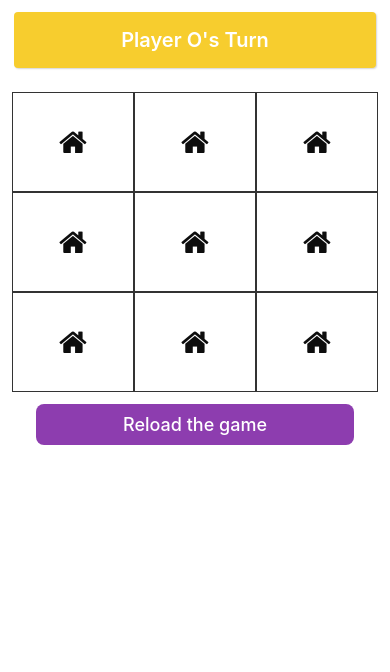
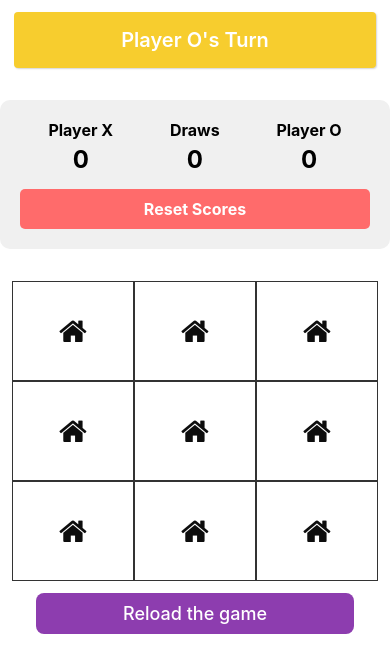
Before and after one commit to abdo42wa/tictactoe, a React Native app: screen / in a window 390 px wide. Shown: the top 672 px of the page. Built offline with nearby package versions, Linux system fonts and the light colour scheme.

Commit message:
adding Score Board

```diff
--- a/src/App.tsx
+++ b/src/App.tsx
@@ -9,6 +9,7 @@ import { styles } from './style';
 import { PlayerInfoHeader } from './components/PlayerInfoHeader';
 import { GridList } from './components/GridList';
 import { useGameLogic } from './hooks/useGameLogic';
+import { ScoreBoard } from './components/ScoreBoard';
 
 export const App = (): React.JSX.Element => {
   const {
@@ -16,7 +17,9 @@ export const App = (): React.JSX.Element => {
     gameWinner,
     gameState,
     handleMove,
-    reloadGame
+    reloadGame,
+    scores,
+    resetScores
   } = useGameLogic()
 
   return (
@@ -24,6 +27,11 @@ export const App = (): React.JSX.Element => {
       <StatusBar />
 
       <PlayerInfoHeader gameWinner={gameWinner} isCross={isCross} />
+
+      <ScoreBoard
+        scores={scores}
+        onReset={resetScores}
+      />
 
       <GridList
         gameState={gameState}
--- /dev/null
+++ b/src/components/ScoreBoard.tsx
@@ -0,0 +1,30 @@
+import { Pressable, Text, View } from "react-native"
+import { styles } from "../style"
+import { TScoreBoardProps } from "../types"
+
+export const ScoreBoard = ({ scores, onReset }: TScoreBoardProps) => {
+    return (
+        <View style={styles.scoreBoard}>
+            <View style={styles.scoreContainer}>
+                <View style={styles.scoreItem}>
+                    <Text style={styles.scoreLabel}>Player X</Text>
+                    <Text style={styles.scoreValue}>{scores.cross}</Text>
+                </View>
+                <View style={styles.scoreItem}>
+                    <Text style={styles.scoreLabel}>Draws</Text>
+                    <Text style={styles.scoreValue}>{scores.draws}</Text>
+                </View>
+                <View style={styles.scoreItem}>
+                    <Text style={styles.scoreLabel}>Player O</Text>
+                    <Text style={styles.scoreValue}>{scores.circle}</Text>
+                </View>
+            </View>
+            <Pressable
+                style={styles.resetButton}
+                onPress={onReset}
+            >
+                <Text style={styles.resetButtonText}>Reset Scores</Text>
+            </Pressable>
+        </View>
+    )
+}
--- a/src/hooks/useGameLogic.ts
+++ b/src/hooks/useGameLogic.ts
@@ -1,12 +1,25 @@
-import { useCallback, useState } from "react"
+import { useCallback, useEffect, useState } from "react"
 import { BOARD_SIZE } from "../consts"
-import { GAME_SYMBOLS, GameState } from "../types"
+import { GAME_SYMBOLS, GameState, TGameScores } from "../types"
 import { checkGameWinner } from "../utils/checkGameWinner"
 
 export const useGameLogic = () => {
     const [isCross, setIsCross] = useState<boolean>(false)
     const [gameWinner, setGameWinner] = useState<string>('')
     const [gameState, setGameState] = useState<GameState>(new Array(9).fill(GAME_SYMBOLS.EMPTY))
+    const [scores, setScores] = useState<TGameScores>({
+        cross: 0,
+        circle: 0,
+        draws: 0
+    });
+
+
+    const updateScores = useCallback((winner: 'cross' | 'circle' | 'draws') => {
+        setScores(prevScores => ({
+            ...prevScores,
+            [winner]: prevScores[winner] + 1
+        }))
+    }, [])
 
     const handleMove = useCallback((position: number) => {
         if (gameState[position] === GAME_SYMBOLS.EMPTY && !gameWinner) {
@@ -15,9 +28,17 @@ export const useGameLogic = () => {
             setGameState(newGameState)
             setIsCross(!isCross)
 
-            checkGameWinner({ gameState, setGameWinner })
+            checkGameWinner({ gameState, setGameWinner, updateScores })
         }
     }, [gameState, isCross, gameWinner])
+
+    const resetScores = useCallback(() => {
+        setScores({
+            cross: 0,
+            circle: 0,
+            draws: 0
+        })
+    }, [])
 
     const reloadGame = useCallback(() => {
         setIsCross(false)
@@ -29,7 +50,9 @@ export const useGameLogic = () => {
         isCross,
         gameWinner,
         gameState,
+        scores,
         handleMove,
-        reloadGame
+        reloadGame,
+        resetScores
     }
 }
--- a/src/style.ts
+++ b/src/style.ts
@@ -70,4 +70,38 @@ export const styles = StyleSheet.create({
         color: '#FFFFFF',
         fontWeight: '500',
     },
+    scoreBoard: {
+        padding: 20,
+        backgroundColor: '#f0f0f0',
+        borderRadius: 10,
+        marginVertical: 20,
+    },
+    scoreContainer: {
+        flexDirection: 'row',
+        justifyContent: 'space-around',
+        marginBottom: 15,
+    },
+    scoreItem: {
+        alignItems: 'center',
+    },
+    scoreLabel: {
+        fontSize: 16,
+        fontWeight: 'bold',
+        marginBottom: 5,
+    },
+    scoreValue: {
+        fontSize: 24,
+        fontWeight: 'bold',
+    },
+    resetButton: {
+        backgroundColor: '#ff6b6b',
+        padding: 10,
+        borderRadius: 5,
+        alignItems: 'center',
+    },
+    resetButtonText: {
+        color: 'white',
+        fontSize: 16,
+        fontWeight: 'bold',
+    },
 });
--- a/src/utils/checkGameWinner.ts
+++ b/src/utils/checkGameWinner.ts
@@ -1,55 +1,64 @@
 import { GAME_SYMBOLS, type TCheckGameWinnerProps } from "../types";
 
-export const checkGameWinner = ({ gameState, setGameWinner }: TCheckGameWinnerProps) => {
+export const checkGameWinner = ({ gameState, setGameWinner, updateScores }: TCheckGameWinnerProps) => {
     if (
         gameState[0] === gameState[1] &&
         gameState[0] === gameState[2] &&
         gameState[0] !== GAME_SYMBOLS.EMPTY
     ) {
         setGameWinner(`${gameState[0]} won the game! 🥳`);
+        updateScores?.(gameState[0] as 'cross' | 'circle');
     } else if (
         gameState[3] !== GAME_SYMBOLS.EMPTY &&
         gameState[3] === gameState[4] &&
         gameState[4] === gameState[5]
     ) {
         setGameWinner(`${gameState[3]} won the game! 🥳`);
+        updateScores?.(gameState[3] as 'cross' | 'circle');
     } else if (
         gameState[6] !== GAME_SYMBOLS.EMPTY &&
         gameState[6] === gameState[7] &&
         gameState[7] === gameState[8]
     ) {
         setGameWinner(`${gameState[6]} won the game! 🥳`);
+        updateScores?.(gameState[6] as 'cross' | 'circle');
     } else if (
         gameState[0] !== GAME_SYMBOLS.EMPTY &&
         gameState[0] === gameState[3] &&
         gameState[3] === gameState[6]
     ) {
         setGameWinner(`${gameState[0]} won the game! 🥳`);
+        updateScores?.(gameState[0] as 'cross' | 'circle');
     } else if (
         gameState[1] !== GAME_SYMBOLS.EMPTY &&
         gameState[1] === gameState[4] &&
         gameState[4] === gameState[7]
     ) {
         setGameWinner(`${gameState[1]} won the game! 🥳`);
+        updateScores?.(gameState[1] as 'cross' | 'circle');
     } else if (
         gameState[2] !== GAME_SYMBOLS.EMPTY &&
         gameState[2] === gameState[5] &&
         gameState[5] === gameState[8]
     ) {
         setGameWinner(`${gameState[2]} won the game! 🥳`);
+        updateScores?.(gameState[2] as 'cross' | 'circle');
     } else if (
         gameState[0] !== GAME_SYMBOLS.EMPTY &&
         gameState[0] === gameState[4] &&
         gameState[4] === gameState[8]
     ) {
         setGameWinner(`${gameState[0]} won the game! 🥳`);
+        updateScores?.(gameState[0] as 'cross' | 'circle');
     } else if (
         gameState[2] !== GAME_SYMBOLS.EMPTY &&
         gameState[2] === gameState[4] &&
         gameState[4] === gameState[6]
     ) {
         setGameWinner(`${gameState[2]} won the game! 🥳`);
+        updateScores?.(gameState[2] as 'cross' | 'circle');
     } else if (!gameState.includes(GAME_SYMBOLS.EMPTY, 0)) {
         setGameWinner('Draw game... ⌛️');
+        updateScores?.('draws');
     }
 }
```
Also changed, not shown: src/types.ts (+13 -1 lines).
